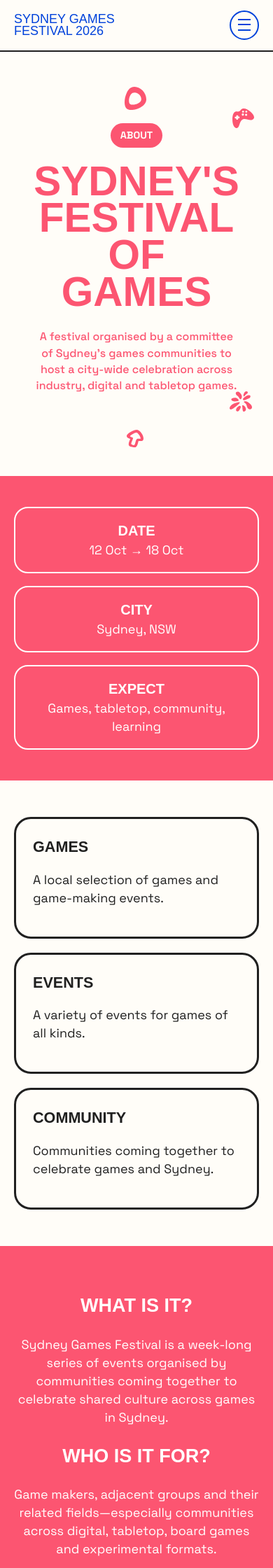
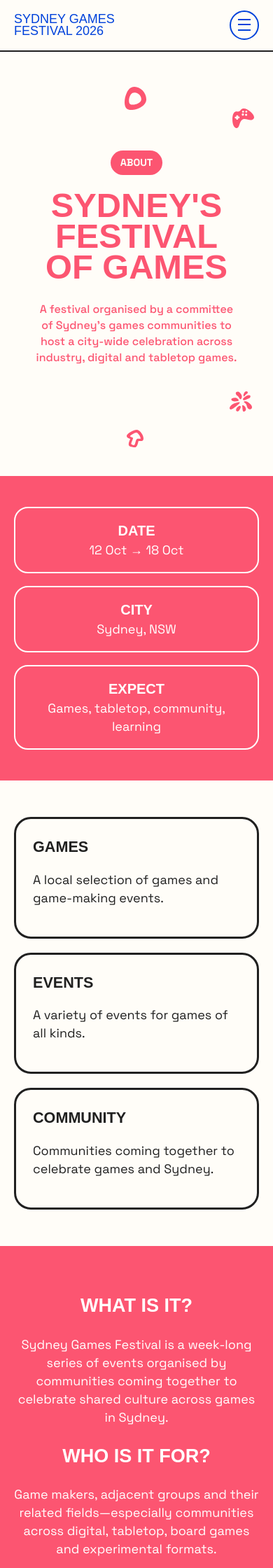
Before and after one commit to sydneygamesfestival/2026, a Jekyll site: the page built from about.md, in a window 390 px wide. Shown: the top 2240 px of the page at 70% size. Built offline with Jekyll 4.4.1, drawn with Linux system fonts in a browser that asks for light colours; some web fonts are replaced.

Commit message:
mobile fix

```diff
--- a/assets/css/site.css
+++ b/assets/css/site.css
@@ -875,6 +875,7 @@ summary { cursor: pointer; font-weight: 700; }
   .hero-inner { min-height: 510px; }
   .hero-inner .hero-copy { width: 84%; }
   .hero-title { font-size: clamp(2.9rem, 15vw, 5rem); }
+  .page-about .hero-title { font-size: clamp(2.5rem, 12.5vw, 3.1rem); }
   .hero-logo { width: min(280px, 66%); }
   .hero-lede { font-size: 1rem; }
   .hero-icon { width: clamp(30px, 8vw, 40px); }
```
